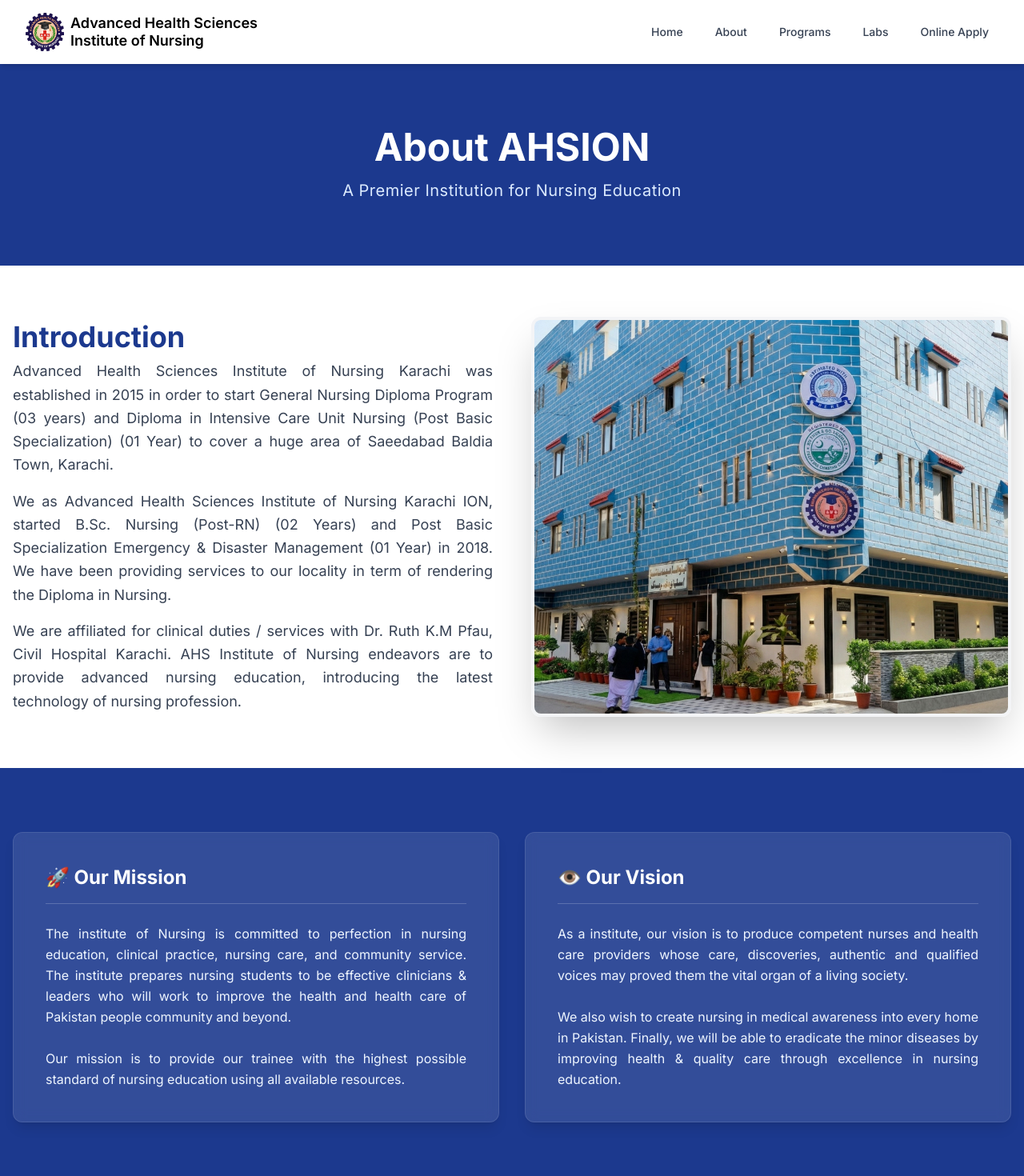
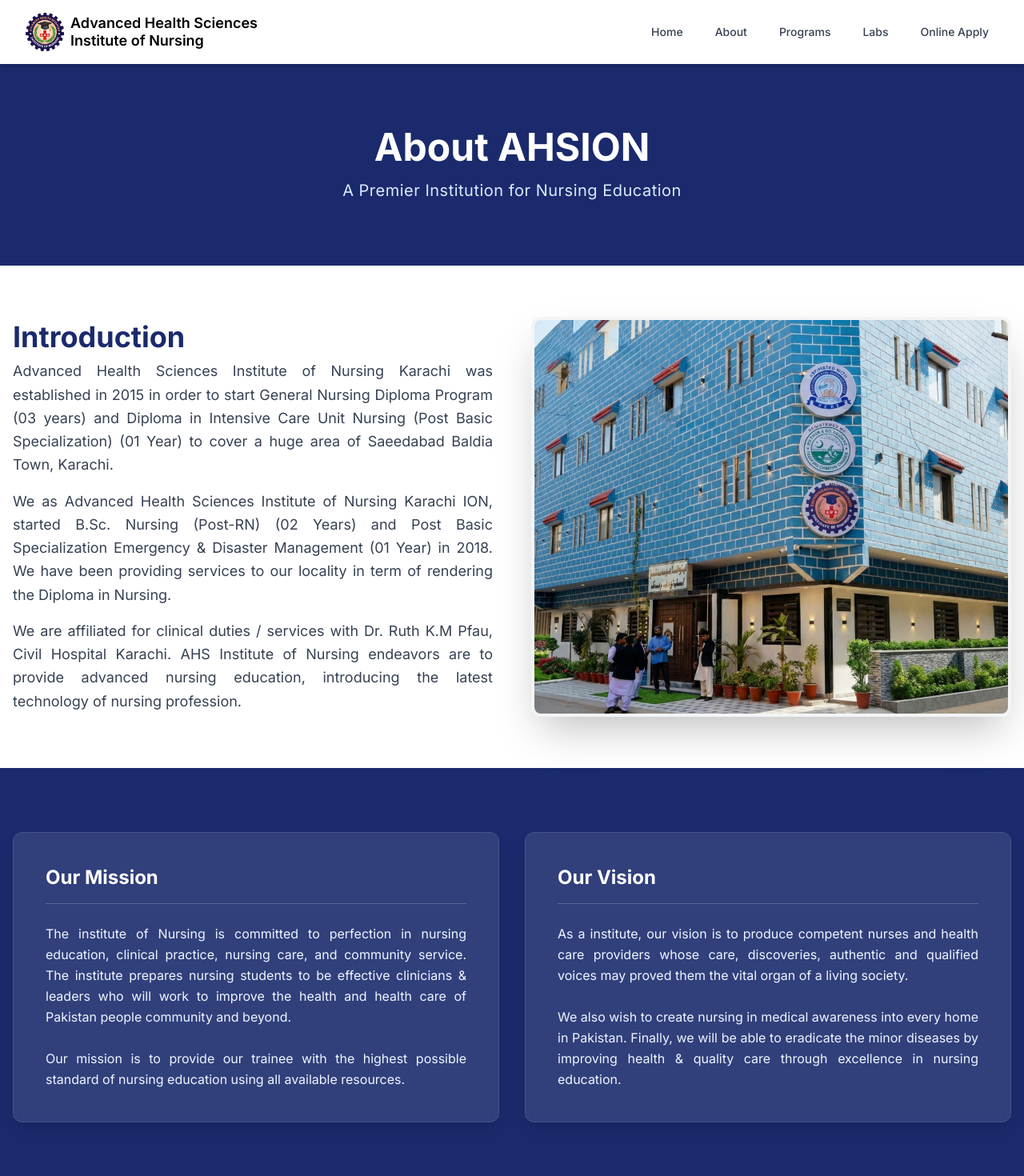
Before and after one commit to AHSANKHAN1999/ahsion-website, a Next.js app: page /about in a window 1280 px wide. Shown: the top 1470 px of the page at 80% size. Built offline with nearby package versions, Linux system fonts and the light colour scheme.

Commit message:
Fix about page color matching

```diff
--- a/src/app/about/page.js
+++ b/src/app/about/page.js
@@ -3,25 +3,33 @@
 import Image from "next/image";
 
 export default function About() {
+  // Ye wo EXACT color hai jo aapki site ka theme hai (#1A2A6C)
+  const brandColor = "#1A2A6C";
+
   return (
     <div className="bg-white text-gray-900 font-sans">
 
-      {/* ================= HEADER SECTION (Original Blue) ================= */}
-      <div className="bg-blue-900 text-white py-20 px-4 text-center">
-        {/* Simple Bold Font (No Serif) */}
+      {/* ================= HEADER (Using Brand Color) ================= */}
+      <div
+        className="text-white py-20 px-4 text-center"
+        style={{ backgroundColor: brandColor }} // Yahan Exact Color lagaya hai
+      >
         <h1 className="text-4xl md:text-5xl font-bold mb-4">About AHSION</h1>
         <p className="text-xl text-blue-100 max-w-2xl mx-auto tracking-wide">
           A Premier Institution for Nursing Education
         </p>
       </div>
 
-      {/* ================= INTRODUCTION SECTION ================= */}
+      {/* ================= INTRODUCTION ================= */}
       <section className="bg-white py-16 px-4">
         <div className="max-w-7xl mx-auto grid grid-cols-1 lg:grid-cols-2 gap-12 items-center">
 
-          {/* LEFT: Text Content */}
+          {/* Text Side */}
           <div className="flex flex-col justify-center space-y-6">
-            <h2 className="text-3xl md:text-4xl font-bold text-blue-900 mb-2">
+            <h2
+              className="text-3xl md:text-4xl font-bold mb-2"
+              style={{ color: brandColor }} // Heading ka color bhi same kiya
+            >
               Introduction
             </h2>
             <div className="text-gray-700 text-base md:text-lg leading-relaxed text-justify space-y-4">
@@ -37,7 +45,7 @@ export default function About() {
             </div>
           </div>
 
-          {/* RIGHT: Building Image */}
+          {/* Image Side */}
           <div className="relative h-[400px] md:h-[500px] w-full rounded-xl overflow-hidden shadow-2xl border-4 border-gray-100">
             <Image
                 src="/images/about-main.jpg"
@@ -51,14 +59,17 @@ export default function About() {
         </div>
       </section>
 
-      {/* ================= MISSION & VISION (Original Blue Background) ================= */}
-      <section className="bg-blue-900 text-white py-20 px-4">
+      {/* ================= MISSION & VISION (Using Brand Color) ================= */}
+      <section
+        className="text-white py-20 px-4"
+        style={{ backgroundColor: brandColor }} // Yahan bhi Exact Color lagaya
+      >
         <div className="max-w-7xl mx-auto grid grid-cols-1 md:grid-cols-2 gap-8">
 
           {/* Mission Card */}
           <div className="bg-white/10 p-8 md:p-10 rounded-xl backdrop-blur-sm border border-white/10 shadow-lg">
             <h3 className="text-2xl font-bold mb-6 text-white flex items-center gap-3 border-b border-white/20 pb-4">
-              🚀 Our Mission
+              Our Mission
             </h3>
             <p className="text-blue-50 leading-relaxed text-justify text-sm md:text-base">
               The institute of Nursing is committed to perfection in nursing education, clinical practice, nursing care, and community service. The institute prepares nursing students to be effective clinicians & leaders who will work to improve the health and health care of Pakistan people community and beyond.
@@ -70,7 +81,7 @@ export default function About() {
           {/* Vision Card */}
           <div className="bg-white/10 p-8 md:p-10 rounded-xl backdrop-blur-sm border border-white/10 shadow-lg">
             <h3 className="text-2xl font-bold mb-6 text-white flex items-center gap-3 border-b border-white/20 pb-4">
-              👁️ Our Vision
+            Our Vision
             </h3>
             <p className="text-blue-50 leading-relaxed text-justify text-sm md:text-base">
               As a institute, our vision is to produce competent nurses and health care providers whose care, discoveries, authentic and qualified voices may proved them the vital organ of a living society.
```
